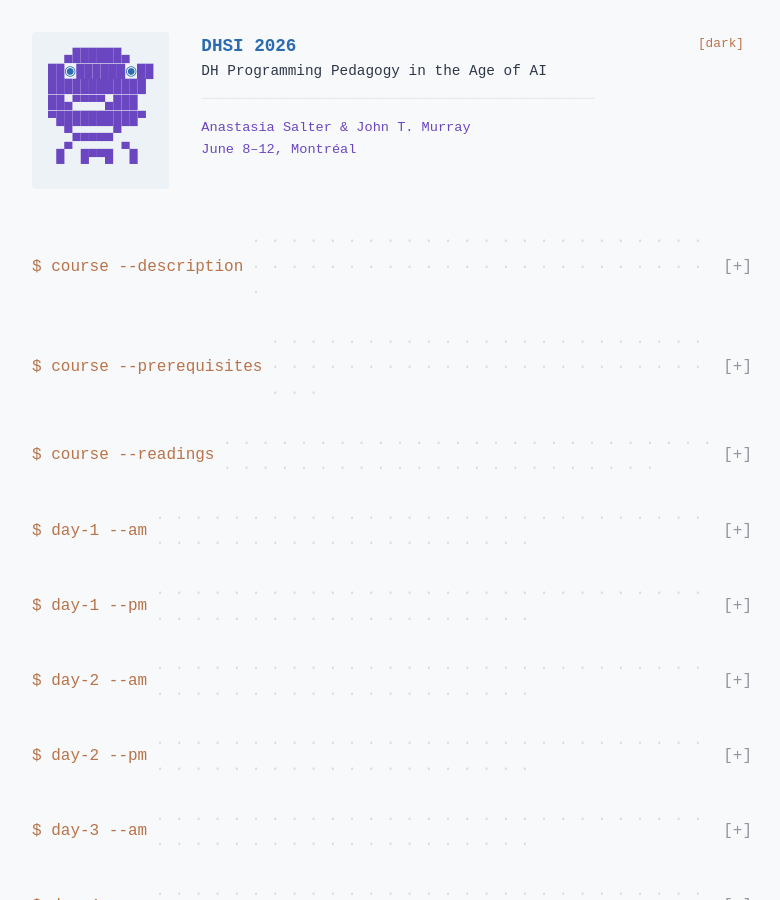
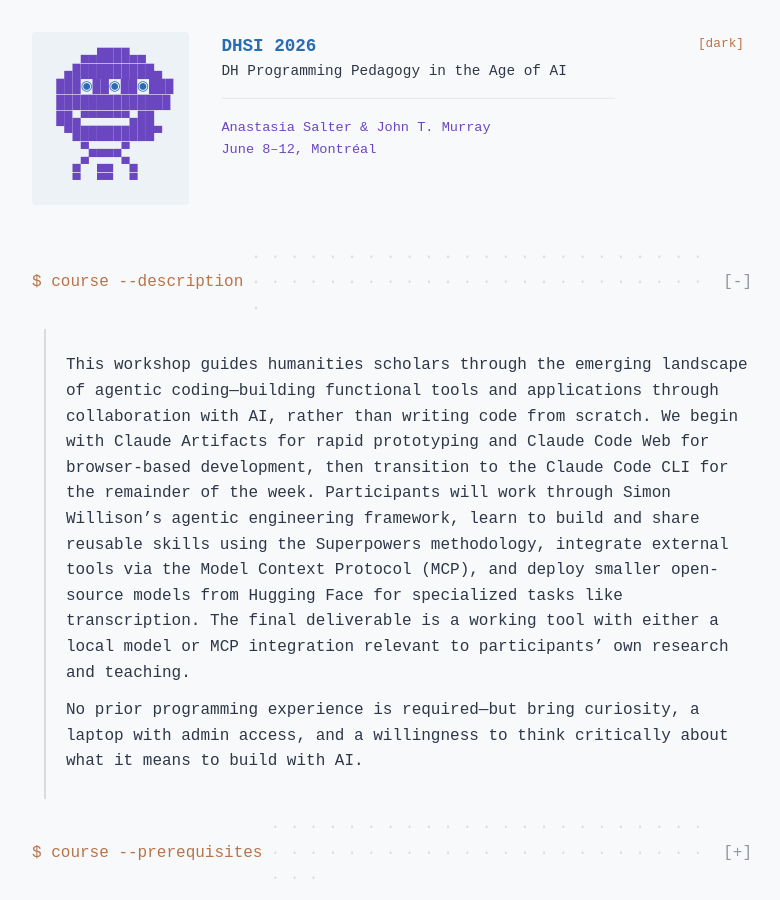
Before and after one commit to AMSUCF/DHSI_DH_AI_2026, a Jekyll site: the page built from index.md, in a window 1280 px wide and 900 px high. Shown: the whole window, without its empty margins (248-1028 px from the left). Built offline with Jekyll 4.4.1, drawn with Linux system fonts in a browser that asks for light colours.

Commit message:
Update mascot, default section, prerequisites, and MCP content
- Redesign ASCII mascot as three-eyed Toy Story alien style
- Open course description by default so page isn't all collapsed
- Add Git and GitHub Desktop to prerequisites
- Add Zotero MCP as example in Session 5 topics

Co-Authored-By: Claude Opus 4.6 (1M context) <noreply@anthropic.com>

```diff
--- a/_includes/mascot.html
+++ b/_includes/mascot.html
@@ -1,8 +1,9 @@
-<pre class="mascot" aria-hidden="true"><span style="color:var(--accent)">  ▄██████▄
-██</span><span style="color:var(--output)">◉</span><span style="color:var(--accent)">██████</span><span style="color:var(--output)">◉</span><span style="color:var(--accent)">██
-████████████
-██▄▀▀▀▀▄███
-▀██████████▀
-  ▀▄▄▄▄▄▀
- ▄▀ ▄▄▄▄ ▀▄
- ▀  ▀  ▀  ▀</span></pre>
+<pre class="mascot" aria-hidden="true"><span style="color:var(--accent)">    ▄▄████▄▄
+  ▄██████████▄
+ ███</span><span style="color:var(--output)">◉</span><span style="color:var(--accent)">██</span><span style="color:var(--output)">◉</span><span style="color:var(--accent)">██</span><span style="color:var(--output)">◉</span><span style="color:var(--accent)">███
+ ██████████████
+ ██▄▀▀▀▀▀▀▄██
+  ▀██████████▀
+    ▀▄▄▄▄▀
+   ▄▀ ▄▄ ▀▄
+   ▀  ▀▀  ▀</span></pre>
--- a/index.md
+++ b/index.md
@@ -2,7 +2,7 @@
 layout: default
 ---
 
-<details class="accordion-section">
+<details class="accordion-section" open>
 <summary>
   <span class="prompt-text">$ course --description</span>
   <span class="leader"></span>
@@ -28,6 +28,8 @@ No prior programming experience is required—but bring curiosity, a laptop with
 - **Claude Pro subscription** — Required for full access to Artifacts, Code Web, and Claude Code CLI. Sign up at [claude.ai](https://claude.ai).
 - **GitHub account** — Use a .edu email if possible for GitHub Education benefits. Create one at [github.com](https://github.com).
 - **Visual Studio Code** — Install from [code.visualstudio.com](https://code.visualstudio.com).
+- **Git** — Install from [git-scm.com](https://git-scm.com). Required for version control in agentic workflows.
+- **GitHub Desktop** (optional) — A visual Git client if you prefer not to use the command line. Install from [desktop.github.com](https://desktop.github.com).
 - **Claude Code CLI** — We will walk through installation on Day 2, but you can get started early by following [the setup guide](https://docs.anthropic.com/en/docs/claude-code).
 - **Administrative laptop access** — You will need to install software during the workshop.
 
@@ -185,6 +187,7 @@ Complete these before the first session. They provide the conceptual framework w
 - What is MCP? The "USB-C for AI" — connecting Claude to external tools and data
 - The MCP ecosystem: servers, clients, and the community registry
 - Demo: connecting Claude Code to GitHub, a file system, and a web browser via MCP
+- The Zotero MCP: connecting your reference library directly to Claude for citation-aware workflows
 - The Hugging Face MCP: accessing open-source models from within Claude Code
 - Demo: using the Hugging Face MCP to find and deploy a transcription model (Whisper) for archival audio
 - Discussion: what data sources and tools matter for your research?
```
Also changed, not shown: dhsi-2026-course-packet.md (+3 -0 lines).
